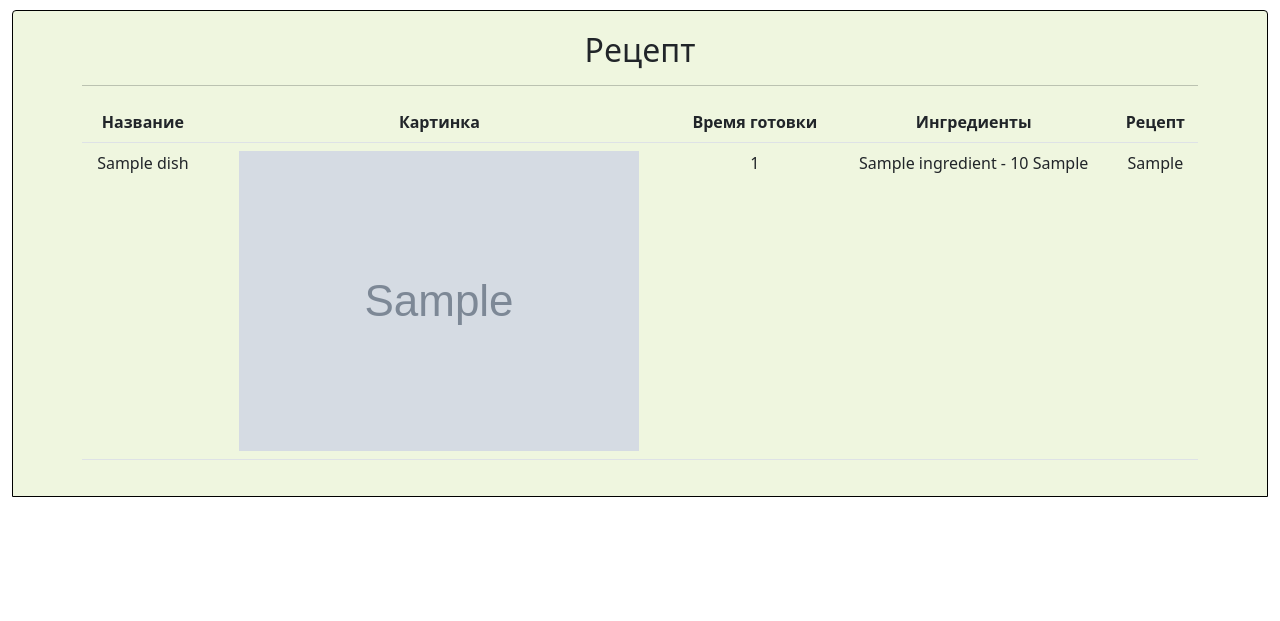
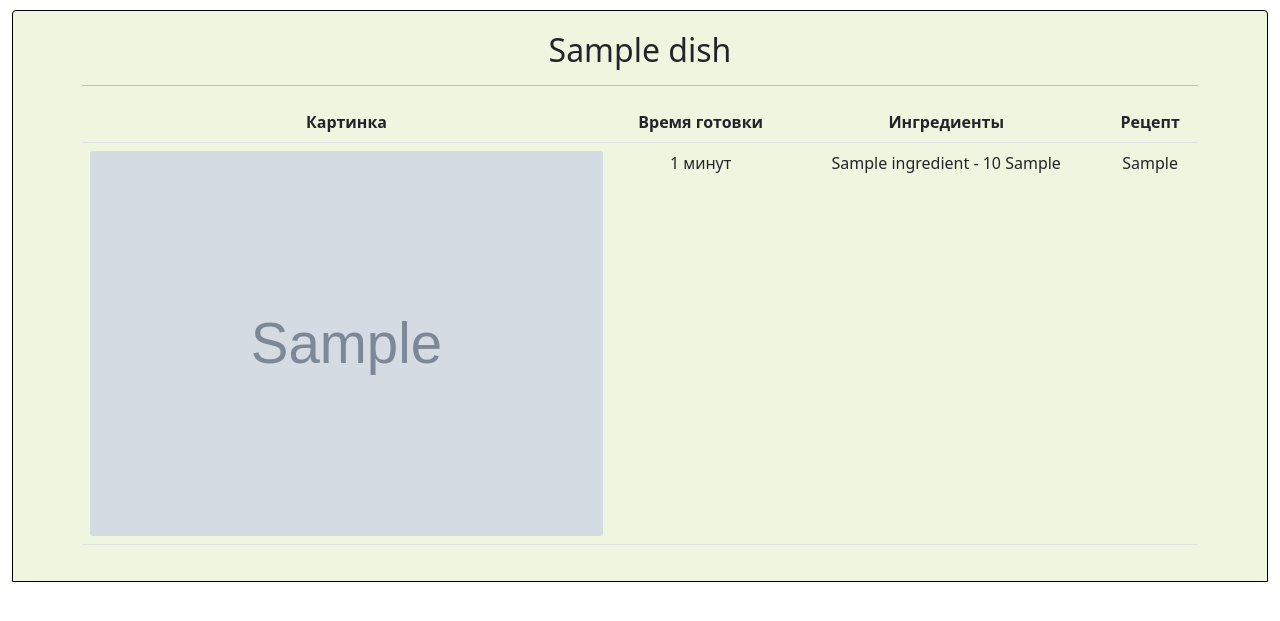
Before and after one commit to devmanorg/foodplan, a Django app: page /recipe/1 in a window 1280 px wide. Shown: the part 56-677 px from the top of the page. Run offline with Django 3.2, Linux system fonts and the light colour scheme; tables that the repository leaves empty hold one stand-in row (values such as "Sample post"); grey boxes marked "Sample" are stand-in pictures; parts of the project's set-up code (start-up, migrations or seed data) failed here and were passed over.

Commit message:
Fix minor recipe page issues

```diff
--- a/cuisine/templates/recipe.html
+++ b/cuisine/templates/recipe.html
@@ -3,14 +3,13 @@
 {% block content %}
 <div class="container">
   <center>
-    <h2>Рецепт</h2>
+    <h2>{{ recipe.name }}</h2>
   </center>
 
   <hr/>
 
   <table class="table table-responsive">
     <tr>
-      <th>Название</th>
       <th>Картинка</th>
       <th>Время готовки</th>
       <th>Ингредиенты</th>
@@ -19,12 +18,11 @@
     </tr>
 
     <tr>
-      <td>{{ recipe.name }}</td>
-      <td><img src="{{ recipe.image.url }}" style="max-width: 100"></td>
-      <td>{{ recipe.cooking_time }}</td>
+      <td><img src="{{ recipe.image.url }}" class="card-img" style="max-width: 100"></td>
+      <td>{{ recipe.cooking_time }} минут</td>
       <td>
         {% for position in recipe.positions.all %}
-          {{ position.ingredient }} - {{ position.quantity }} {{ position.ingredient.units }}
+          {{ position.ingredient }} - {{ position.quantity }} {{ position.ingredient.units }}<br>
         {% endfor %}
       </td>
     <td>{{ recipe.recipe }}</td>
```
